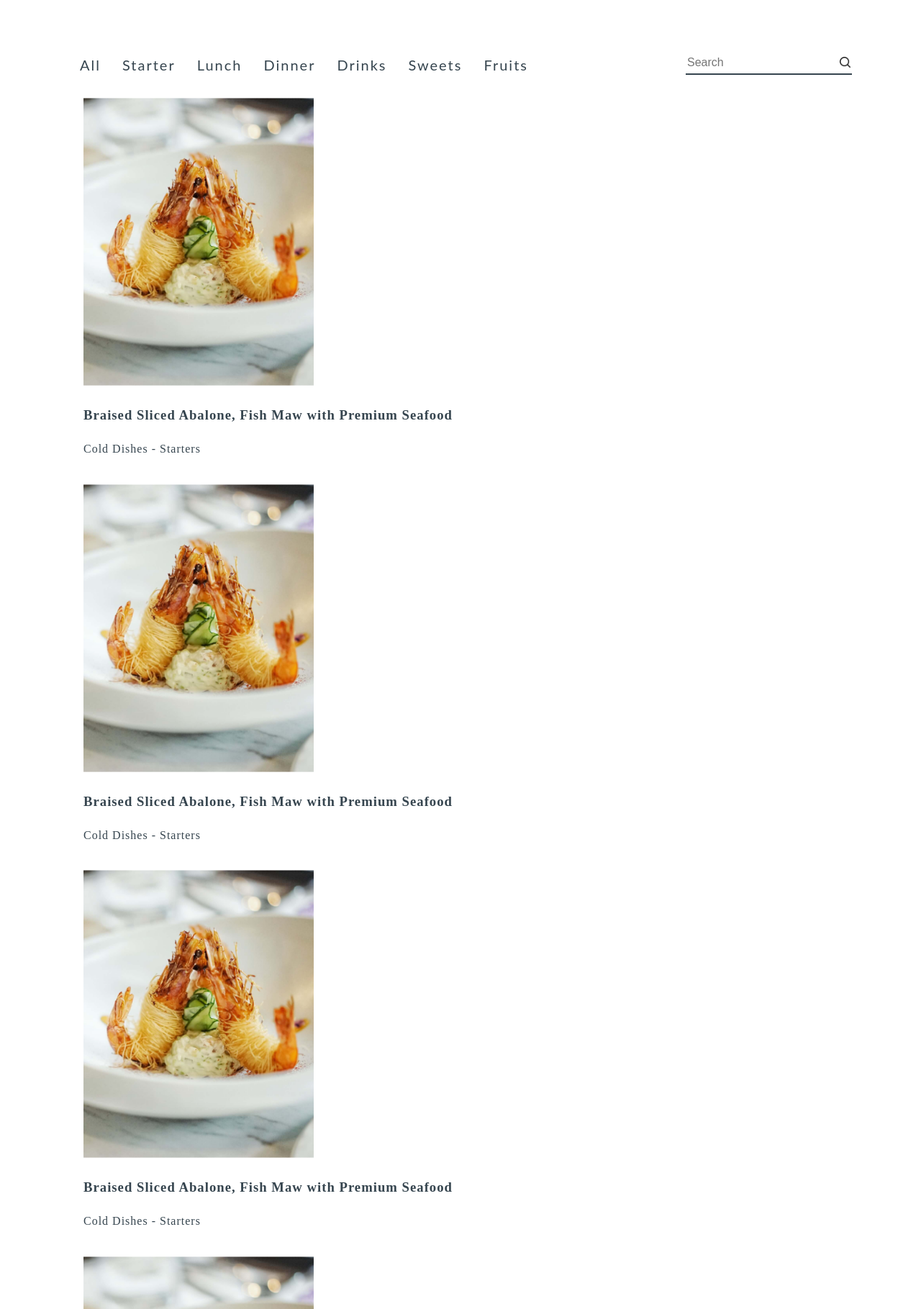
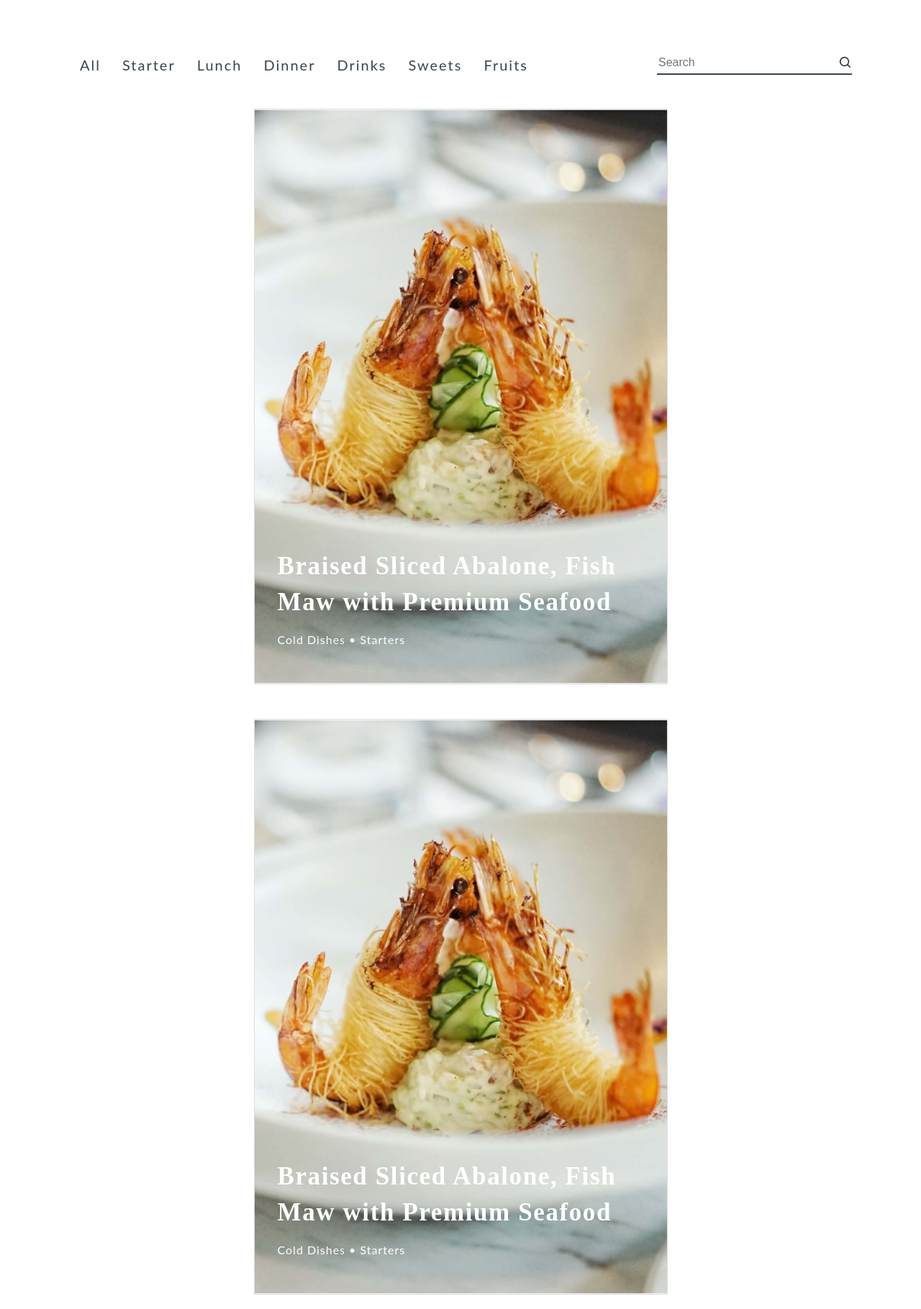
Before and after one commit to asterli/PlatePals, a PHP site: page /discover.html in a window 1280 px wide. Shown: the part 101-1920 px from the top of the page at 72% size. Run offline with PHP 8.4, Linux system fonts and the light colour scheme.

Commit message:
Finish discover recipes html + css

```diff
--- a/discover.css
+++ b/discover.css
@@ -1,5 +1,7 @@
 main {
     margin: 4rem 6rem;
+    margin-bottom: 0;
+    text-align: center;
 }
 
 .categories {
@@ -31,6 +33,7 @@ main {
     align-items: flex-end;
     border-bottom: 2px solid var(--black);
     margin-bottom: 12px;
+    gap: 2.5rem;
 }
 
 .search-box input[type="text"] {
@@ -56,29 +59,38 @@ main {
 }
 
 .recipe-grid {
-    display: grid;
-    grid-template-columns: repeat(auto-fit, minmax(250px, 2000px));
-    gap: 20px;
-    padding: 20px;
+    display: flex;
+    flex-wrap: wrap;
+    justify-content: center;
+    padding: 35px;
+    gap: 3rem;
+    margin-bottom: 1rem;
 }
 
-.recipe-card img {
-    height: 400px;
+.recipe-card {
+    width: 575px;
+    background-image: url("images/prawn.png");
+    height: 800px;
+    position: relative;
+    background-size: cover;
+    background-repeat: no-repeat;
+    background-position: center;
+    text-align: left;
+    color: white;
+    border: 1px solid #ddd;
 }
 
-/*
-
-
-.recipe-card {
-    background-color: #fff;
-    border: 1px solid #ddd;
-    padding: 10px;
-    text-align: center;
+.recipe-card h3{
+    font-size: 35px;
+    letter-spacing: .1rem;
+    line-height: 50px;
+    margin-bottom: 3.5rem;
 }
 
-
-@media (max-width: 600px) {
-    .recipe-grid {
-        grid-template-columns: 1fr;
-    }
-} */
+.recipe-card h3, .recipe-card p {
+    position: absolute;
+    bottom: 0;
+    left: 0;
+    width: 100%;
+    padding: 2rem;
+}
--- a/discover.html
+++ b/discover.html
@@ -39,36 +39,33 @@
       </div>
       <div class="recipe-grid">
         <div class="recipe-card">
-          <img src="images/prawn.png" alt="Pan Fried Live Prawn with Superior Soy Sauce" />
-          <h3>Braised Sliced Abalone, Fish Maw with Premium Seafood</h3>
-          <p>Cold Dishes - Starters</p>
+            <div class="recipe-desc">
+              <h3 class="rufina">Braised Sliced Abalone, Fish Maw with Premium Seafood</h3>
+              <p class="lato">Cold Dishes • Starters</p>
+            </div>
         </div>
         <div class="recipe-card">
-          <img src="images/prawn.png" alt="Pan Fried Live Prawn with Superior Soy Sauce" />
-          <h3>Braised Sliced Abalone, Fish Maw with Premium Seafood</h3>
-          <p>Cold Dishes - Starters</p>
+          <h3 class="rufina">Braised Sliced Abalone, Fish Maw with Premium Seafood</h3>
+          <p class="lato">Cold Dishes • Starters</p>
         </div>
         <div class="recipe-card">
-          <img src="images/prawn.png" alt="Pan Fried Live Prawn with Superior Soy Sauce" />
-          <h3>Braised Sliced Abalone, Fish Maw with Premium Seafood</h3>
-          <p>Cold Dishes - Starters</p>
+          <h3 class="rufina">Braised Sliced Abalone, Fish Maw with Premium Seafood</h3>
+          <p class="lato">Cold Dishes • Starters</p>
         </div>
         <div class="recipe-card">
-          <img src="images/prawn.png" alt="Pan Fried Live Prawn with Superior Soy Sauce" />
-          <h3>Braised Sliced Abalone, Fish Maw with Premium Seafood</h3>
-          <p>Cold Dishes - Starters</p>
+          <h3 class="rufina">Braised Sliced Abalone, Fish Maw with Premium Seafood</h3>
+          <p class="lato">Cold Dishes • Starters</p>
         </div>
         <div class="recipe-card">
-          <img src="images/prawn.png" alt="Pan Fried Live Prawn with Superior Soy Sauce" />
-          <h3>Braised Sliced Abalone, Fish Maw with Premium Seafood</h3>
-          <p>Cold Dishes - Starters</p>
+          <h3 class="rufina">Braised Sliced Abalone, Fish Maw with Premium Seafood</h3>
+          <p class="lato">Cold Dishes • Starters</p>
         </div>
         <div class="recipe-card">
-          <img src="images/prawn.png" alt="Pan Fried Live Prawn with Superior Soy Sauce" />
-          <h3>Braised Sliced Abalone, Fish Maw with Premium Seafood</h3>
-          <p>Cold Dishes - Starters</p>
+          <h3 class="rufina">Braised Sliced Abalone, Fish Maw with Premium Seafood</h3>
+          <p class="lato">Cold Dishes • Starters</p>
         </div>
       </div>
+      <button>View More</button>
     </main>
     <footer class="lato">
       <p>&copy; 2024 PlatePals Inc. All rights Reserved</p>
```
